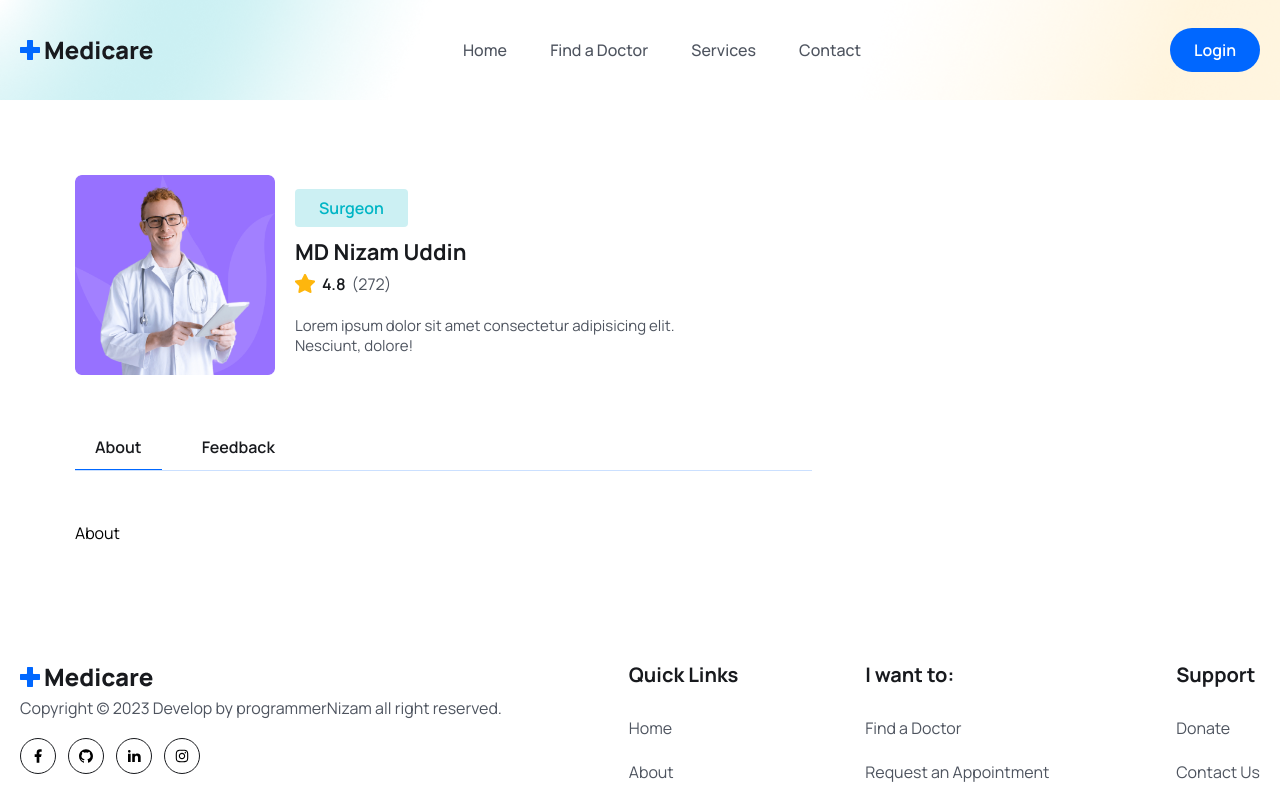
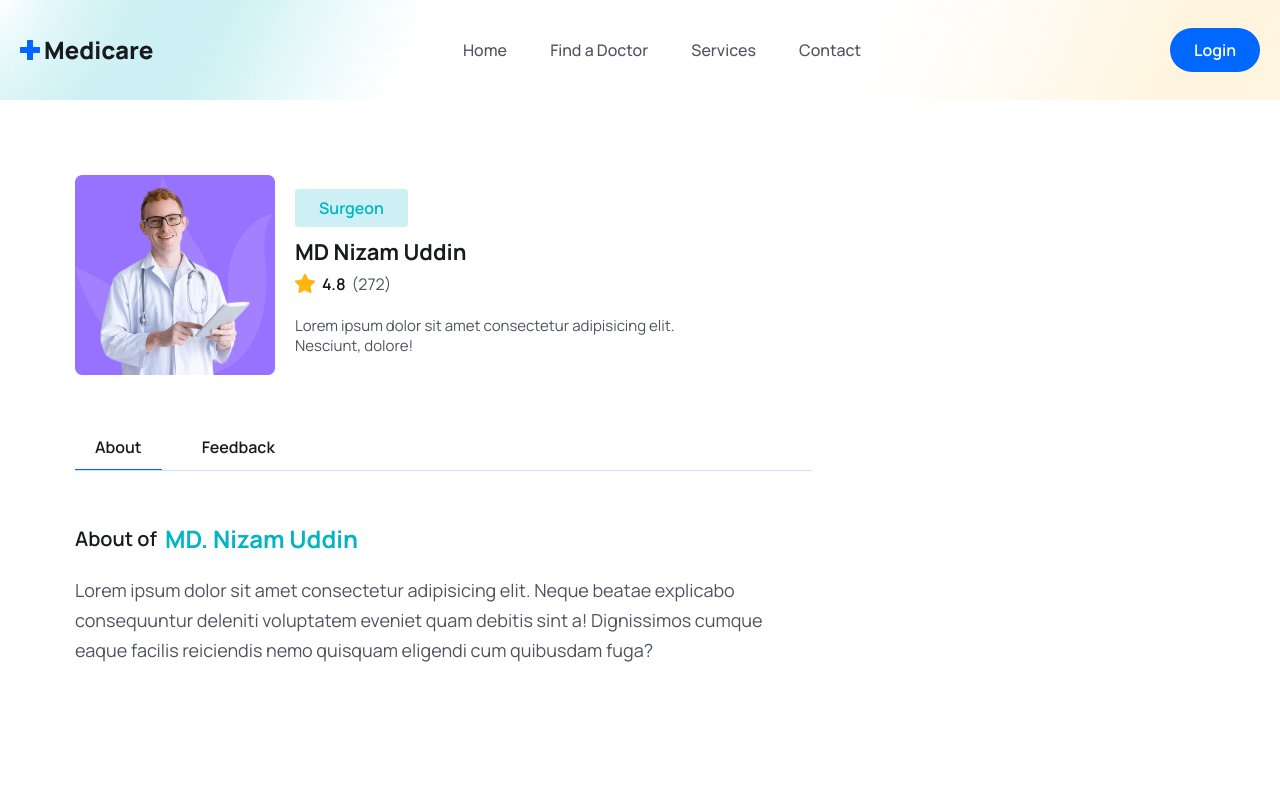
Before and after one commit to programmernizam/medicare, a React (Vite) app: page /doctor-details in a window 1280 px wide. Shown: the top 785 px of the page. Built offline with nearby package versions, Linux system fonts and the light colour scheme.

Commit message:
Doctor about component heading added

```diff
--- a/src/pages/Doctors/DoctorAbout.jsx
+++ b/src/pages/Doctors/DoctorAbout.jsx
@@ -1,5 +1,22 @@
 const DoctorAbout = () => {
-  return <div>About</div>;
+  return (
+    <div>
+      <div>
+        <h3 className="text-[20px] leading-[30px] text-headingColor font-semibold flex items-center gap-2">
+          About of
+          <span className="text-[24px] text-irisBlueColor font-bold leading-9">
+            MD. Nizam Uddin
+          </span>
+        </h3>
+        <p className="text_para">
+          Lorem ipsum dolor sit amet consectetur adipisicing elit. Neque beatae
+          explicabo consequuntur deleniti voluptatem eveniet quam debitis sint
+          a! Dignissimos cumque eaque facilis reiciendis nemo quisquam eligendi
+          cum quibusdam fuga?
+        </p>
+      </div>
+    </div>
+  );
 };
 
 export default DoctorAbout;
```
